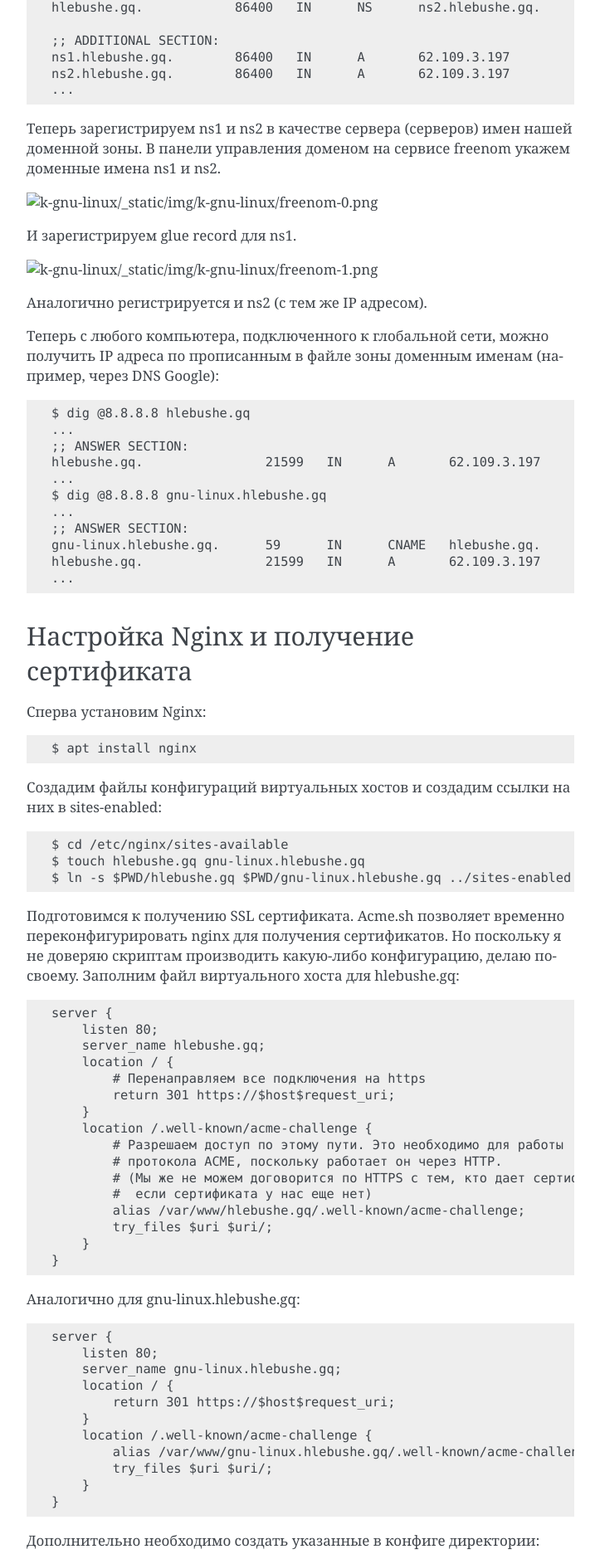
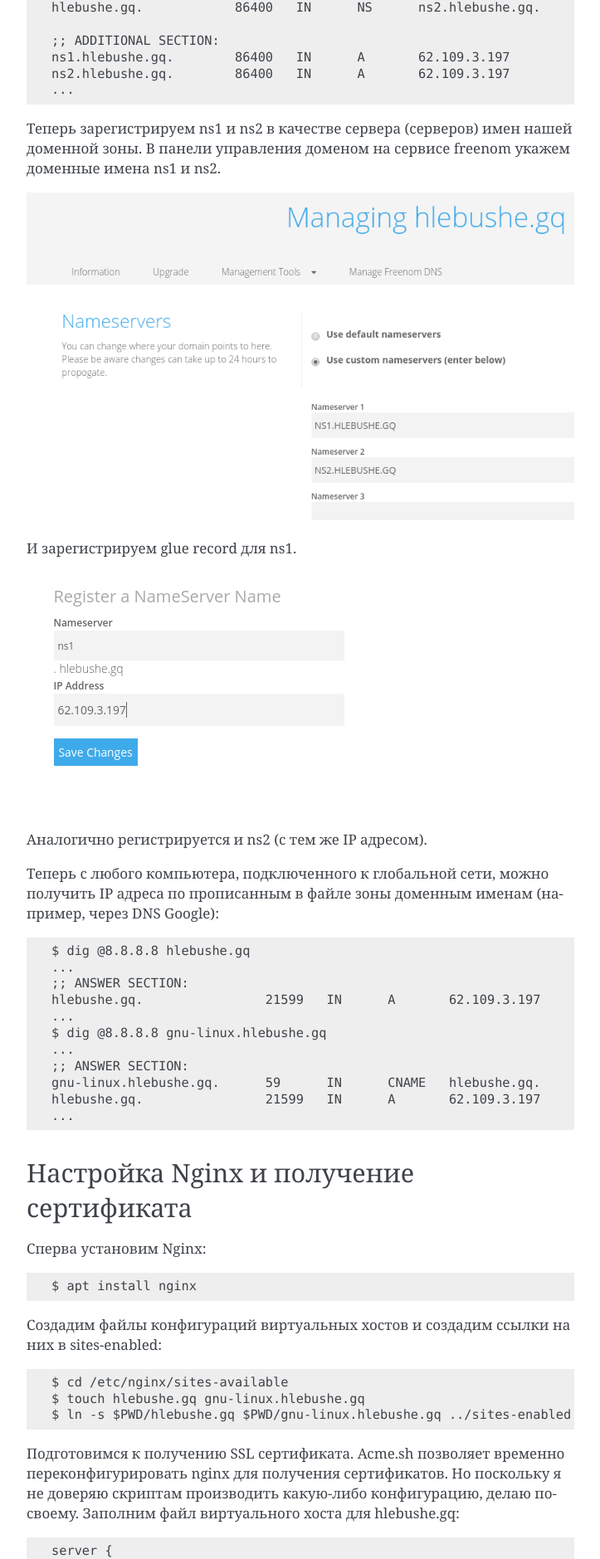
Before and after one commit to MrP4p3r/gnu-linux-class, a Sphinx documentation site: the page built from docs/k-gnu-linux/bind-nginx-ssl-rtd.rst, in a window 1280 px wide. Shown: the part 3778-5657 px from the top of the page at 83% size, without its empty margins (388-1111 px from the left). Built offline with Sphinx 7.4.7, drawn with Linux system fonts in a browser that asks for light colours; pages that are not in the unit, such as notebooks, are missing from menus.

Commit message:
Фикс путей к изображениям

```diff
--- a/docs/k-gnu-linux/bind-nginx-ssl-rtd.rst
+++ b/docs/k-gnu-linux/bind-nginx-ssl-rtd.rst
@@ -177,11 +177,11 @@ https://hlebushe.gq/, а к документации через https://gnu-linu
 доменной зоны. В панели управления доменом на сервисе freenom укажем
 доменные имена ns1 и ns2.
 
-.. image:: _static/img/k-gnu-linux/freenom-0.png
+.. image:: ../_static/img/k-gnu-linux/freenom-0.png
 
 И зарегистрируем glue record для ns1.
 
-.. image:: _static/img/k-gnu-linux/freenom-1.png
+.. image:: ../_static/img/k-gnu-linux/freenom-1.png
 
 Аналогично регистрируется и ns2 (с тем же IP адресом).
 
@@ -379,7 +379,7 @@ IP адреса по прописанным в файле зоны доменн
 Попробуем подключиться к http://hlebushe.gq/. Nginx перенаправляет нас
 на https://hlebushe.gq и мы видим стандартную страницу приветствия Nginx.
 
-.. image:: _static/img/k-gnu-linux/hi-nginx-with-https.png
+.. image:: ../_static/img/k-gnu-linux/hi-nginx-with-https.png
 
 Запуск веб-приложения
 =====================
@@ -551,7 +551,7 @@ IP адреса по прописанным в файле зоны доменн
 
 Перезагружаем Nginx. Пробуем зайти на https://hlebushe.gq/. Видим стартовую страницу.
 
-.. image:: _static/img/k-gnu-linux/hlebushe.gq-index.png
+.. image:: ../_static/img/k-gnu-linux/hlebushe.gq-index.png
 
 Проксирование на документацию
 =============================
@@ -571,7 +571,7 @@ IP адреса по прописанным в файле зоны доменн
 Предварительно необходимо добавить свой домен в настройках своего проекта
 на readthedocs.io (Admin > Domains).
 
-.. image:: _static/img/k-gnu-linux/rtd-settings.png
+.. image:: ../_static/img/k-gnu-linux/rtd-settings.png
 
 Согласно `руководству <http://docs.readthedocs.io/en/latest/alternate_domains.html>`_
 параметр proxy_pass должен содержать ссылку на readthedocs.io, по которой
@@ -645,7 +645,7 @@ IP адреса по прописанным в файле зоны доменн
 
 Заходим на https://gnu-linux.hlebushe.gq. Видим стартовую страницу с документацией.
 
-.. image:: _static/img/k-gnu-linux/rtd-index.png
+.. image:: ../_static/img/k-gnu-linux/rtd-index.png
 
 Итоги
 =====
```
